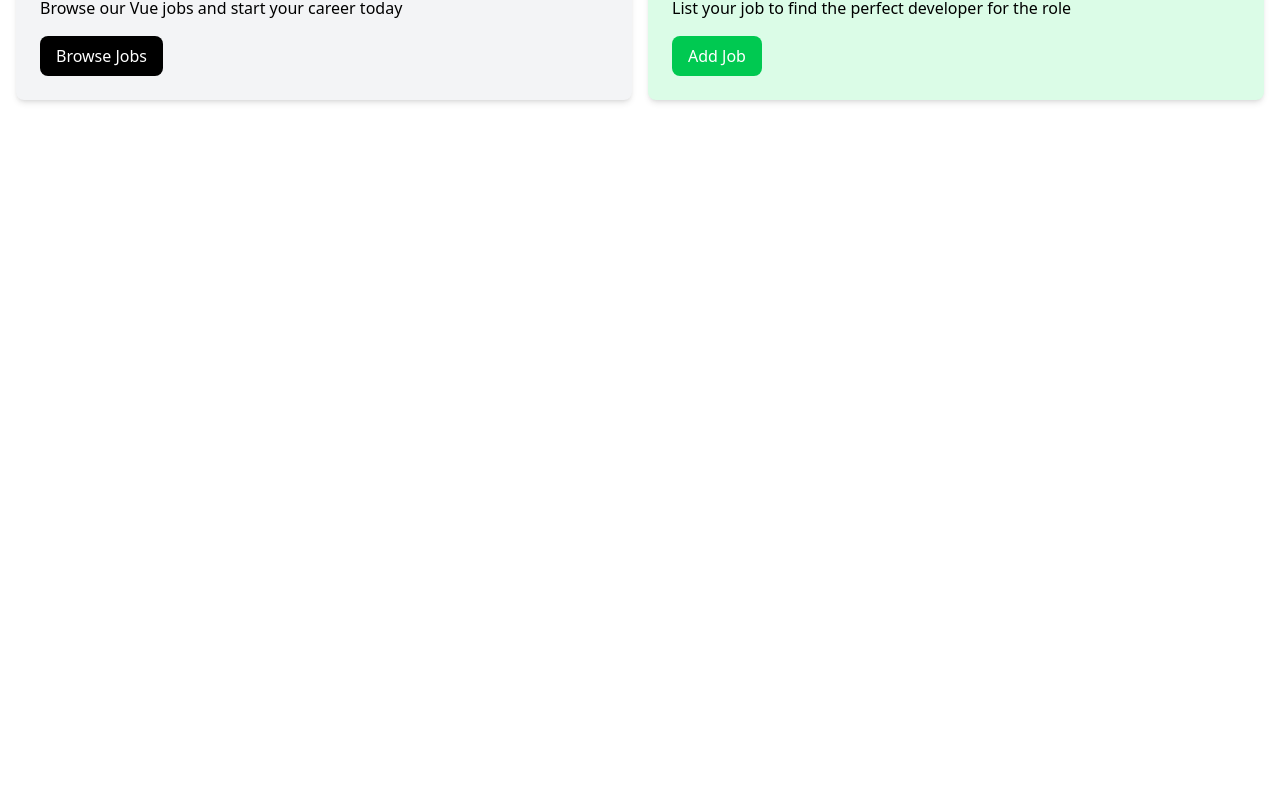
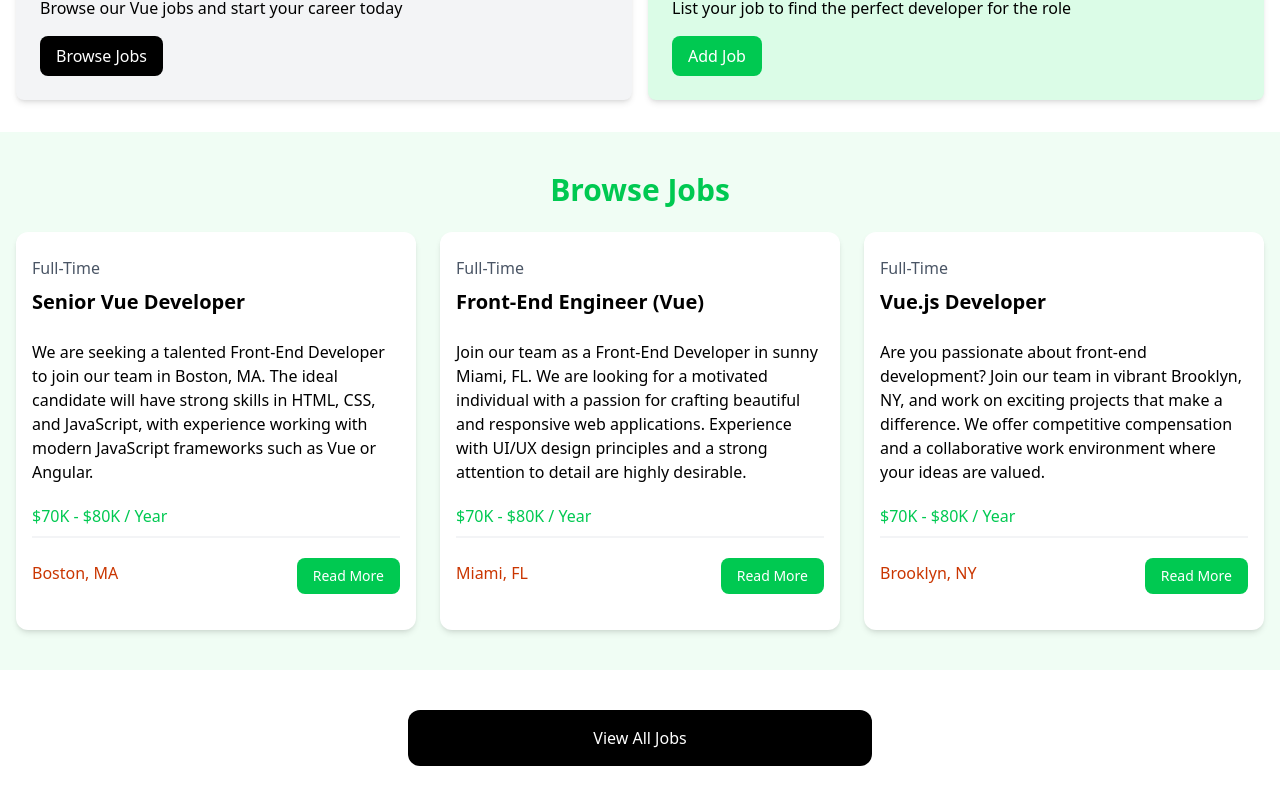
Before and after one commit to asib11/View_job-VueJs, a Vue app: page / in a window 1280 px wide. Shown: the part 477-1282 px from the top of the page. Before the commit the page ends 800 px from the top, so only its background shows below. Built offline with nearby package versions, Linux system fonts and the light colour scheme.

Commit message:
feat #1 : job listing add

```diff
--- a/src/App.vue
+++ b/src/App.vue
@@ -2,6 +2,7 @@
   import Navbar from '@/components/Navbar.vue';
   import Hero from '@/components/Hero.vue';
 import HomeCards from './components/HomeCards.vue';
+import JobListenings from './components/JobListenings.vue';
 
 </script>
 
@@ -9,6 +10,7 @@
   <Navbar />
   <Hero title="This is my title" subtitle="oh my Allah, This is subtitle"/>
   <HomeCards/>
+  <JobListenings :limit="3" :showButton="true"/>
 </template>
 
 <style >
--- /dev/null
+++ b/src/components/JobListenings.vue
@@ -0,0 +1,35 @@
+<script setup>
+import jobsList from '@/jobs.json'
+import JobListing from './JobListing.vue';
+import { ref, defineProps } from 'vue';
+ const jobs = ref(jobsList);
+
+ defineProps({
+  limit : Number,
+  showButton : {
+    type : Boolean,
+    default : false
+  }
+ })
+</script>
+
+<template>
+    <section class="bg-green-50 px-4 py-10">
+      <div class="container-xl lg:container m-auto">
+        <h2 class="text-3xl font-bold text-green-500 mb-6 text-center">
+          Browse Jobs
+        </h2>
+        <div class="grid grid-cols-1 md:grid-cols-3 gap-6">
+          <!-- Job Listing 1 -->
+          <JobListing v-for="job in jobs.slice(0, limit || jobs.length)" :key="job.id" :job="job"/>
+        </div>
+      </div>
+    </section>
+    <section v-if="showButton" class="m-auto max-w-lg my-10 px-6">
+      <a
+        href="/jobs"
+        class="block bg-black text-white text-center py-4 px-6 rounded-xl hover:bg-gray-700"
+        >View All Jobs</a
+      >
+    </section>
+</template>
--- /dev/null
+++ b/src/components/JobListing.vue
@@ -0,0 +1,39 @@
+<script setup>
+import { defineProps } from 'vue';
+
+defineProps({
+    job : Object
+})
+</script>
+
+<template>
+  <div class="bg-white rounded-xl shadow-md relative">
+    <div class="p-4">
+      <div class="mb-6">
+        <div class="text-gray-600 my-2">{{ job.type}}</div>
+        <h3 class="text-xl font-bold">{{ job.title }}</h3>
+      </div>
+
+      <div class="mb-5">
+        {{ job.description }}
+      </div>
+
+      <h3 class="text-green-500 mb-2">{{ job.salary }} / Year</h3>
+
+      <div class="border border-gray-100 mb-5"></div>
+
+      <div class="flex flex-col lg:flex-row justify-between mb-4">
+        <div class="text-orange-700 mb-3">
+          <i class="fa-solid fa-location-dot text-lg"></i>
+          {{ job.location }}
+        </div>
+        <a
+          :href="'/jobs/'+job.id"
+          class="h-[36px] bg-green-500 hover:bg-green-600 text-white px-4 py-2 rounded-lg text-center text-sm"
+        >
+          Read More
+        </a>
+      </div>
+    </div>
+  </div>
+</template>
--- /dev/null
+++ b/src/jobs.json
@@ -0,0 +1,86 @@
+[
+    {
+      "id": 1,
+      "title": "Senior Vue Developer",
+      "type": "Full-Time",
+      "description": "We are seeking a talented Front-End Developer to join our team in Boston, MA. The ideal candidate will have strong skills in HTML, CSS, and JavaScript, with experience working with modern JavaScript frameworks such as Vue or Angular.",
+      "location": "Boston, MA",
+      "salary": "$70K - $80K",
+      "company": {
+        "name": "NewTek Solutions",
+        "description": "NewTek Solutions is a leading technology company specializing in web development and digital solutions. We pride ourselves on delivering high-quality products and services to our clients while fostering a collaborative and innovative work environment.",
+        "contactEmail": "contact@teksolutions.com",
+        "contactPhone": "555-555-5555"
+      }
+    },
+    {
+      "id": 2,
+      "title": "Front-End Engineer (Vue)",
+      "type": "Full-Time",
+      "description": "Join our team as a Front-End Developer in sunny Miami, FL. We are looking for a motivated individual with a passion for crafting beautiful and responsive web applications. Experience with UI/UX design principles and a strong attention to detail are highly desirable.",
+      "location": "Miami, FL",
+      "salary": "$70K - $80K",
+      "company": {
+        "name": "Veneer Solutions",
+        "description": "Veneer Solutions is a creative agency specializing in digital design and development. Our team is dedicated to pushing the boundaries of creativity and innovation to deliver exceptional results for our clients.",
+        "contactEmail": "contact@loremipsum.com",
+        "contactPhone": "555-555-5555"
+      }
+    },
+    {
+      "id": 3,
+      "title": "Vue.js Developer",
+      "type": "Full-Time",
+      "description": "Are you passionate about front-end development? Join our team in vibrant Brooklyn, NY, and work on exciting projects that make a difference. We offer competitive compensation and a collaborative work environment where your ideas are valued.",
+      "location": "Brooklyn, NY",
+      "salary": "$70K - $80K",
+      "company": {
+        "name": "Dolor Cloud",
+        "description": "Dolor Cloud is a leading technology company specializing in digital solutions for businesses of all sizes. With a focus on innovation and customer satisfaction, we are committed to delivering cutting-edge products and services.",
+        "contactEmail": "contact@dolorsitamet.com",
+        "contactPhone": "555-555-5555"
+      }
+    },
+    {
+      "id": 4,
+      "title": "Vue Front-End Developer",
+      "type": "Part-Time",
+      "description": "Join our team as a Part-Time Front-End Developer in beautiful Pheonix, AZ. We are looking for a self-motivated individual with a passion for creating engaging user experiences. This position offers flexible hours and the opportunity to work remotely.",
+      "location": "Pheonix, AZ",
+      "salary": "$60K - $70K",
+      "company": {
+        "name": "Alpha Elite",
+        "description": "Alpha Elite is a dynamic startup specializing in digital marketing and web development. We are committed to fostering a diverse and inclusive workplace where creativity and innovation thrive.",
+        "contactEmail": "contact@adipisicingelit.com",
+        "contactPhone": "555-555-5555"
+      }
+    },
+    {
+      "id": 5,
+      "title": "Full Stack Vue Developer",
+      "type": "Full-Time",
+      "description": "Exciting opportunity for a Full-Time Front-End Developer in bustling Atlanta, GA. We are seeking a talented individual with a passion for building elegant and scalable web applications. Join our team and make an impact!",
+      "location": "Atlanta, GA",
+      "salary": "$90K - $100K",
+      "company": {
+        "name": "Browning Technologies",
+        "description": "Browning Technologies is a rapidly growing technology company specializing in e-commerce solutions. We offer a dynamic and collaborative work environment where employees are encouraged to think creatively and innovate.",
+        "contactEmail": "contact@consecteturadipisicing.com",
+        "contactPhone": "555-555-5555"
+      }
+    },
+    {
+      "id": 6,
+      "title": "Vue Native Developer",
+      "type": "Full-Time",
+      "description": "Join our team as a Front-End Developer in beautiful Portland, OR. We are looking for a skilled and enthusiastic individual to help us create innovative web solutions. Competitive salary and great benefits package available.",
+      "location": "Portland, OR",
+      "salary": "$100K - $110K",
+      "company": {
+        "name": "Port Solutions INC",
+        "description": "Port Solutions is a leading technology company specializing in software development and digital marketing. We are committed to providing our clients with cutting-edge solutions and our employees with a supportive and rewarding work environment.",
+        "contactEmail": "contact@ipsumlorem.com",
+        "contactPhone": "555-555-5555"
+      }
+    }
+  ]
```
